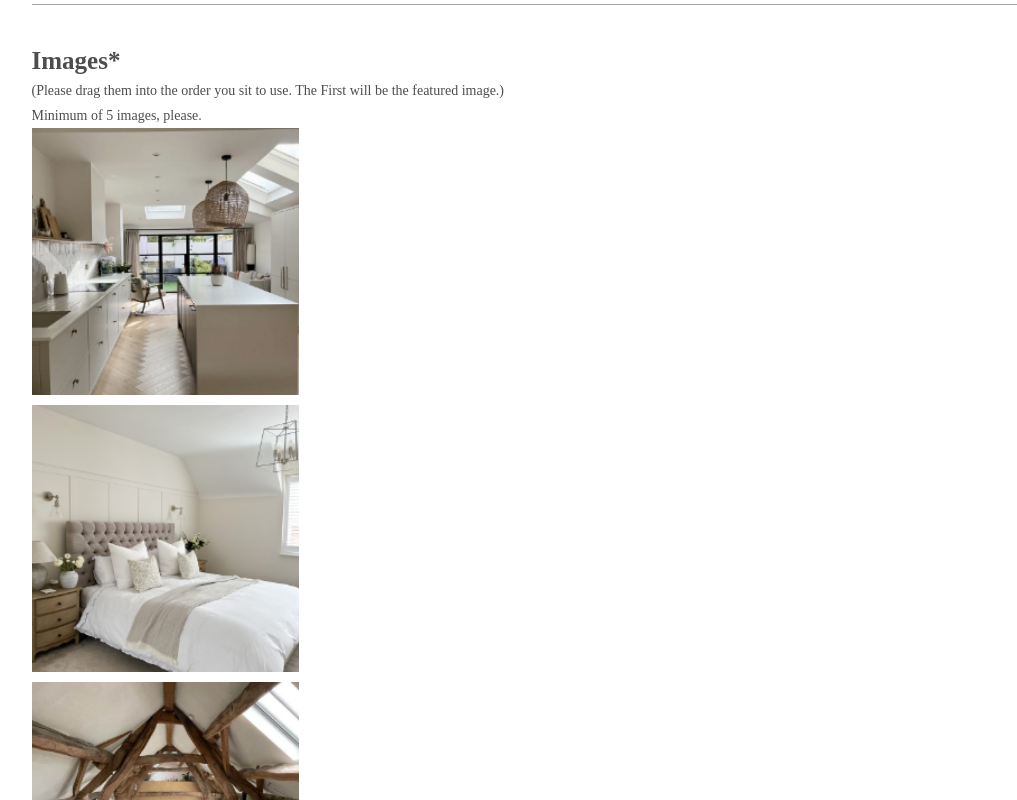
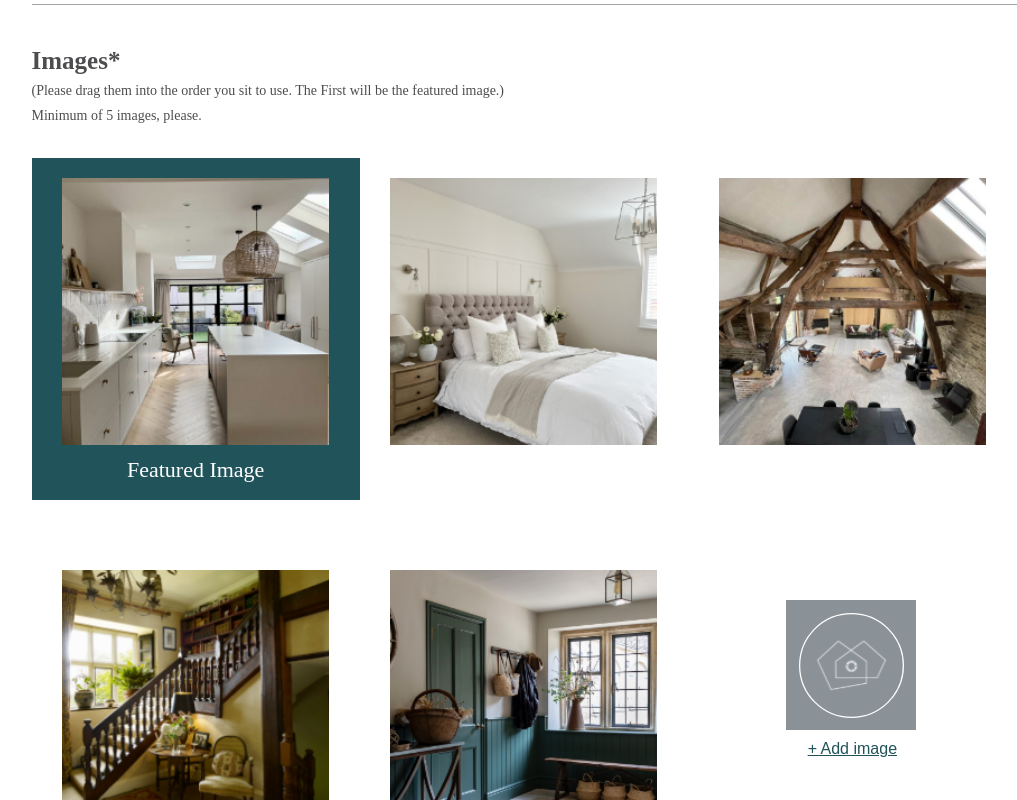
Before and after one commit to Sajjadbagwan/styled-home-studios, a Next.js app: page /confirm-property-details in a window 1280 px wide. Shown: the part 920-1720 px from the top of the page, without its empty margins (116-1133 px from the left). Built offline with nearby package versions, Linux system fonts and the light colour scheme; a web font is replaced by a local one.

Commit message:
steps design work in progress

```diff
--- a/src/components/Design/ConfirmPropertyDetailsForm/confirmPropertyDetailsForm.module.scss
+++ b/src/components/Design/ConfirmPropertyDetailsForm/confirmPropertyDetailsForm.module.scss
@@ -151,6 +151,60 @@
                         p{
                             margin: 0;
                         }
+                        .imageBox{
+                            margin: 30px 0 0 0;
+                            ul{
+                                display: grid;
+                                grid-template-columns: 1fr 1fr 1fr;
+                                grid-row-gap: 50px;
+                                li{
+                                    text-align: center;
+                                    padding-top: 20px;
+                                    padding-bottom: 0;
+                                    &.featuredImage{
+                                        background-color: $green-color;
+                                        h3{
+                                            color: #fff;
+                                            font-size: 22px;
+                                        }
+                                    }
+                                    .upload-btn{
+                                        max-width: 132px;
+                                        width: 100%;
+                                        display: inline-block;
+                                        cursor: pointer;
+                                        background-color: transparent;
+                                        border: none;
+                                        box-shadow: none;
+                                        outline: 0;
+                                        padding: 0;
+                                        .file-btn{
+                                            height: 130px;
+                                            width: 130px;
+                                            background-color: $grey-color;
+                                            display: flex;
+                                            align-items: center;
+                                            justify-content: center;
+                                            margin-top: 30px;
+                                            img{
+                                                height: 105px;
+                                                width: 105px;
+                                            }
+                                        }
+                                        .add-img{
+                                            text-align: center;
+                                            width: 100%;
+                                            display: inline-block;
+                                            margin-top: 10px;
+                                            text-decoration: underline;
+                                            color: $green-color;
+                                            text-decoration: underline;
+                                            font-size: 16px;
+                                        }
+                                    }
+                                }
+                            }
+                        }
                         .upload-btn{
                             max-width: 132px;
                             width: 100%;
--- a/src/components/Design/ConfirmPropertyDetailsForm/confirmProperyDetailsStep1.js
+++ b/src/components/Design/ConfirmPropertyDetailsForm/confirmProperyDetailsStep1.js
@@ -8,9 +8,28 @@ import Image2 from "../../../../public/assets/images/color-2.png"
 import Image3 from "../../../../public/assets/images/color-3.png"
 import Image4 from "../../../../public/assets/images/color-4.png"
 import Image5 from "../../../../public/assets/images/color-5.png"
+import UploadButton from "../../../../public/assets/images/upload-image.svg"
 import styles from "./confirmPropertyDetailsForm.module.scss";
 
 function ConfirmPropertyDetailsStep1() {
+    const inputRef = useRef();
+
+  const [selectedFile, setSelectedFile] = useState(null);
+
+  // Handle the change event when a file is selected
+  const handleOnChange = event => {
+    if (event.target.files && event.target.files.length > 0) {
+      setSelectedFile(event.target.files[0]);
+    }
+  };
+
+  const onChooseFile = () => {
+    inputRef.current.click();
+  };
+
+  const removeFile = () => {
+    setSelectedFile(null);
+  };
 
   return (
     <div className={styles.confirmPropertyDetailsStep1}>
@@ -37,9 +56,10 @@ function ConfirmPropertyDetailsStep1() {
                 {/* <input type="file" accept="image/png, image/jpeg" name="image" multiple/> */}
                 <div className="imageBox">
                     <ul>
-                        <li>
+                        <li className="featuredImage">
                             <Link href="">
                                 <Image src={Image1} alt="image1" height={267} width={267} />
+                                <h3>Featured Image</h3>
                             </Link>
                         </li>
                         <li>
@@ -64,7 +84,32 @@ function ConfirmPropertyDetailsStep1() {
                         </li>
                         <li>
                             <Link href="">
-
+                            <div>
+                                {/* Hidden file input element */}
+                                <input
+                                    type="file"
+                                    ref={inputRef}
+                                    onChange={handleOnChange}
+                                    style={{ display: "none" }}
+                                    multiple
+                                />
+                                {/* Button to trigger the file input dialog */}
+                                <button type="button" className="upload-btn" onClick={onChooseFile}>
+                                    <span className="file-btn">
+                                    <Image src={UploadButton} height={125} width={125} alt="upload-btn"/>
+                                    </span>
+                                    <span className="add-img">+ Add image</span>
+                                </button>
+                                {selectedFile && (
+                                    <div className="selected-file">
+                                    <Image src={SelectedImage} height={110} width={120} alt="selectedimg"/>
+                                    <p>{selectedFile.name}</p>
+                                    <button type="button" onClick={removeFile}>
+                                        <span class="material-symbols-rounded">Delete</span>
+                                    </button>
+                                    </div>
+                                )}
+                                </div>
                             </Link>
                         </li>
                     </ul>
```
Also changed, not shown: public/assets/images/down-arrow.svg (added).
